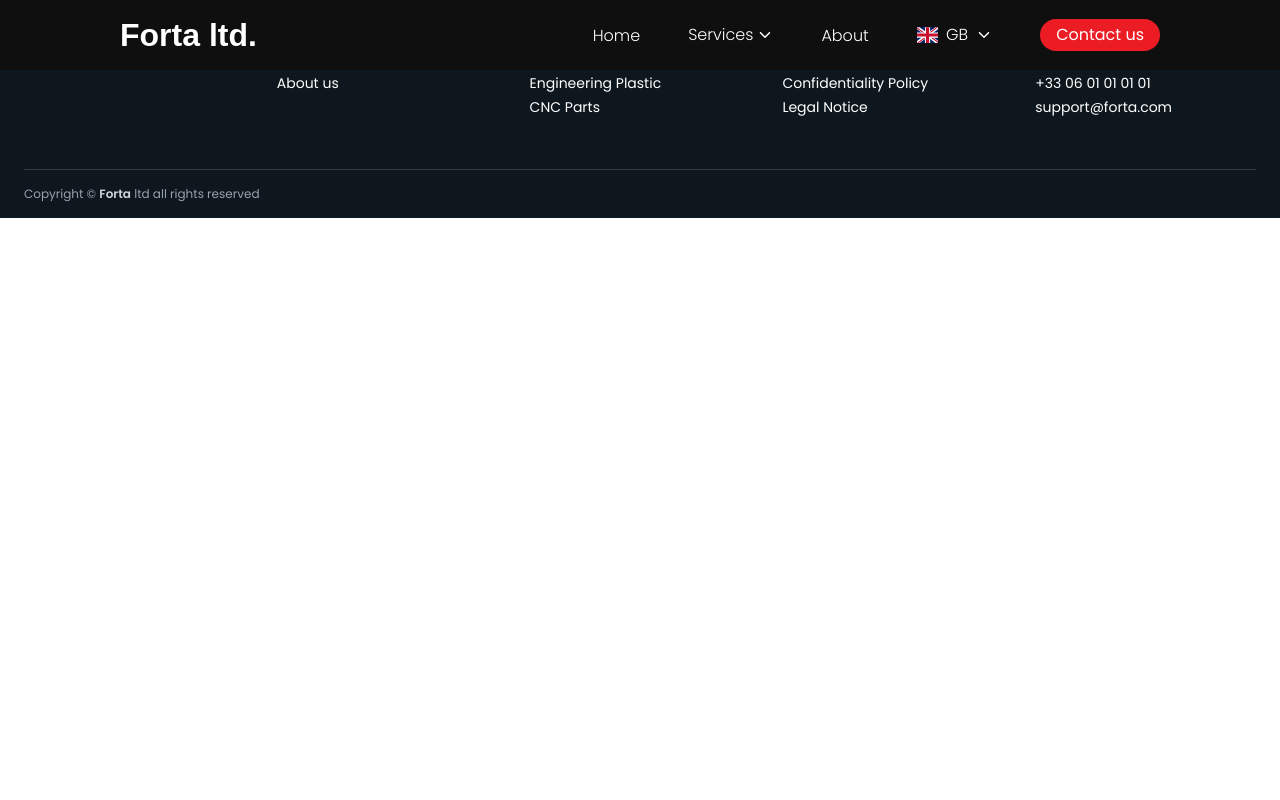
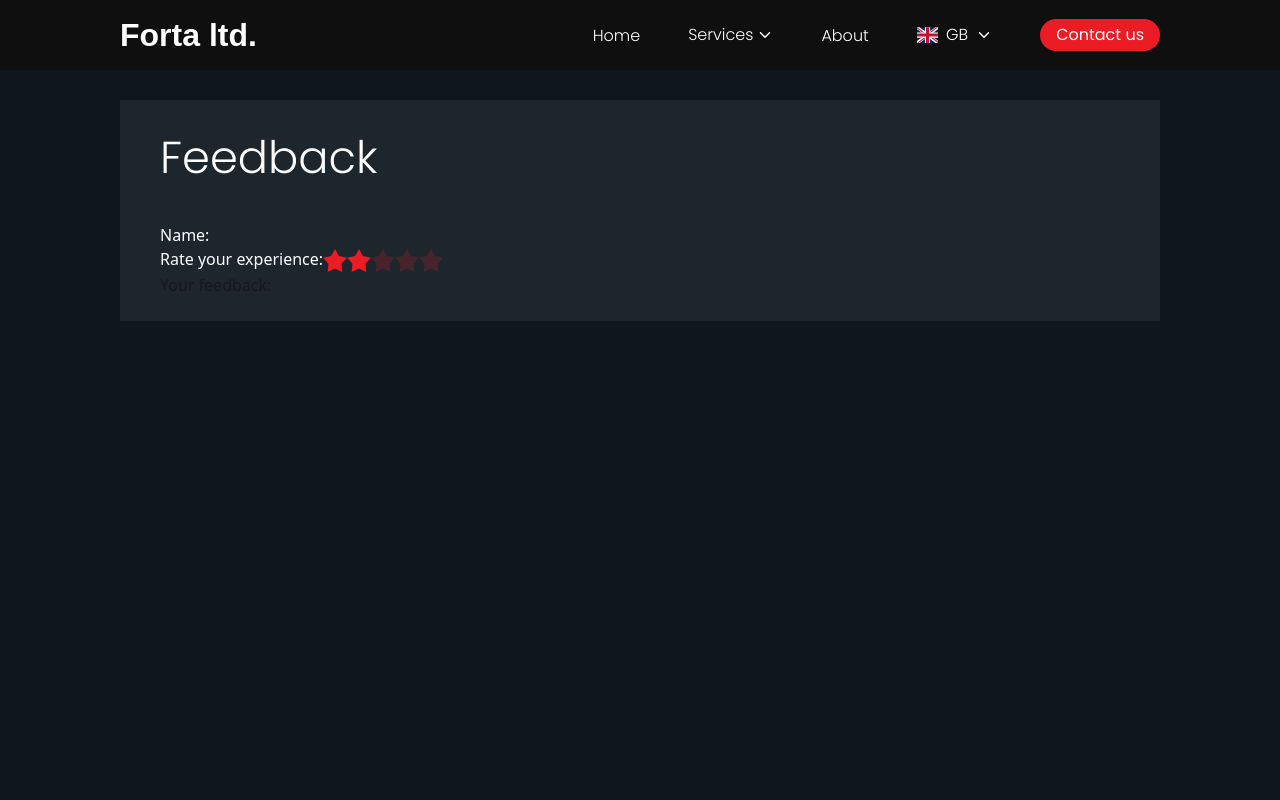
Before and after one commit to LouisJagueneau/Forta_Website, a React (Vite) app in the folder forta_website/: page /feedback in a window 1280 px wide. Shown: the top 800 px of the page. Built offline with nearby package versions, Linux system fonts and the light colour scheme; a web font is replaced by a local one.

Commit message:
Feedback page created

```diff
--- a/forta_website/src/App.jsx
+++ b/forta_website/src/App.jsx
@@ -9,6 +9,7 @@ import LegalNotice from './pages/legalNotice'
 import ConfidentialityPolicy from './pages/confidentialityPolicy'
 import ScrollToTop from './components/scrollToTop'
 import ContactUs from './pages/contactUs'
+import Feedback from './pages/feedback'
 
 function App() {
   return(
@@ -22,6 +23,7 @@ function App() {
         <Route path='/legalNotice' element={<LegalNotice/>}></Route>
         <Route path='/confidentialityPolicy' element={<ConfidentialityPolicy/>}></Route>
         <Route path='/contactUs' element={<ContactUs/>}></Route>
+        <Route path='/feedback' element={<Feedback/>}></Route>
       </Routes>
     </div>
   )
--- a/forta_website/src/index.css
+++ b/forta_website/src/index.css
@@ -1,6 +1,8 @@
 @import url('https://fonts.googleapis.com/css2?family=Poppins:ital,wght@0,100;0,200;0,300;0,400;0,500;0,600;0,700;0,800;0,900;1,100;1,200;1,300;1,400;1,500;1,600;1,700;1,800;1,900&display=swap');
 @import url('https://fonts.googleapis.com/css2?family=Stick+No+Bills:wght@200..800&display=swap');
 @import "tailwindcss";
+@plugin "daisyui";
+
 
 .font-poppins {
   font-family: 'Poppins', sans-serif;
--- a/forta_website/src/pages/contactUs.jsx
+++ b/forta_website/src/pages/contactUs.jsx
@@ -29,14 +29,14 @@ function ContactUs() {
                     <div className="container mx-auto lg:mx-0 px-10 md:px-14 lg:px-22 xl:px-30 2xl:px-50 ">
                         <div className="flex flex-col-reverse gap-10">
                             <section>
-                                <div className="-2 border-green-400 bg-[#1d262d] px-10 py-6 rounded-sm">
+                                <div className=" bg-[#1d262d] px-10 py-6 rounded-sm">
                                     <h2 className="text-white font-light font-poppins text-[2.0rem] lg:text-[2.4rem] xl:text-[2.8rem] mb-8">Contact us</h2>
-                                    <form action="" className="text-white placeholder-[#a9a9ab] font-poppins font-light flex flex-col gap-y-5">
-                                        <input type="text" placeholder="Name" className="px-4 py-5  h-[48px] border border-white/10 focus:border-[#ec1c24] outline-none" />
-                                        <input type="text" placeholder="Email" className="px-4 py-5  h-[48px] border border-white/10 focus:border-[#ec1c24] outline-none" />
-                                        <input type="text" placeholder="Subject" className="px-4 py-5  h-[48px] border border-white/10 focus:border-[#ec1c24] outline-none" />
-                                        <textarea name="" id="" placeholder="Type your message here ..." className="px-4 py-5  min-h-[150px] border border-white/10 focus:border-[#ec1c24] outline-none"></textarea>
-                                        <input type="submit" value='Submit' className="bg-[#ec1c24] rounded-sm py-2" />
+                                    <form method='POST' action="/react/contact.php" className="text-white placeholder-[#a9a9ab] font-poppins font-light flex flex-col gap-y-5">
+                                        <input type="text" name="name" placeholder="Name" className="px-4 py-5  h-[48px] border border-white/10 focus:border-[#ec1c24] outline-none" />
+                                        <input type="email" name="email" placeholder="Email" className="px-4 py-5  h-[48px] border border-white/10 focus:border-[#ec1c24] outline-none" />
+                                        <input type="text" name="subject" placeholder="Subject" className="px-4 py-5  h-[48px] border border-white/10 focus:border-[#ec1c24] outline-none" />
+                                        <textarea name="message" id="" placeholder="Type your message here ..." className="px-4 py-5  min-h-[150px] border border-white/10 focus:border-[#ec1c24] outline-none"></textarea>
+                                        <input type="submit" value='Send' className="bg-[#ec1c24] rounded-sm py-2" />
                                     </form>
                                 </div>
                             </section>
--- /dev/null
+++ b/forta_website/src/pages/feedback.jsx
@@ -0,0 +1,35 @@
+function Feedback() {
+    return (
+        <div className="bg-[#0e171e] pb-20">
+            <div className="z-10 flex pt-[100px] min-h-screen">
+                <div className="container mx-auto lg:mx-0 px-10 md:px-14 lg:px-22 xl:px-30 2xl:px-50 ">
+                    <div className="bg-[#1d262d] px-10 py-6">
+                        <h2 className="text-white font-light font-poppins text-[2.0rem] lg:text-[2.4rem] xl:text-[2.8rem] mb-8">Feedback</h2>
+                        <form action="/react/feedback.php" method="POST">
+                            <div>
+                                <label className="text-white">Name:</label>
+                                <input type="text"></input>
+                            </div>
+                            <div>
+                                <label className="text-white">Rate your experience:</label>
+                                <div className="rating">
+                                    <input type="radio" name="rating-4" className="mask mask-star-2 bg-[#ec1c24]" aria-label="1 star" />
+                                    <input type="radio" name="rating-4" className="mask mask-star-2 bg-[#ec1c24]" aria-label="2 star" defaultChecked />
+                                    <input type="radio" name="rating-4" className="mask mask-star-2 bg-[#ec1c24]" aria-label="3 star" />
+                                    <input type="radio" name="rating-4" className="mask mask-star-2 bg-[#ec1c24]" aria-label="4 star" />
+                                    <input type="radio" name="rating-4" className="mask mask-star-2 bg-[#ec1c24]" aria-label="5 star" />
+                                </div>
+                            </div>
+                             <div>
+                                <label>Your feedback:</label>
+                                <input type="text"></input>
+                            </div>
+                        </form>
+                    </div>
+                </div>
+            </div>
+        </div>
+    );
+}
+
+export default Feedback;
```
